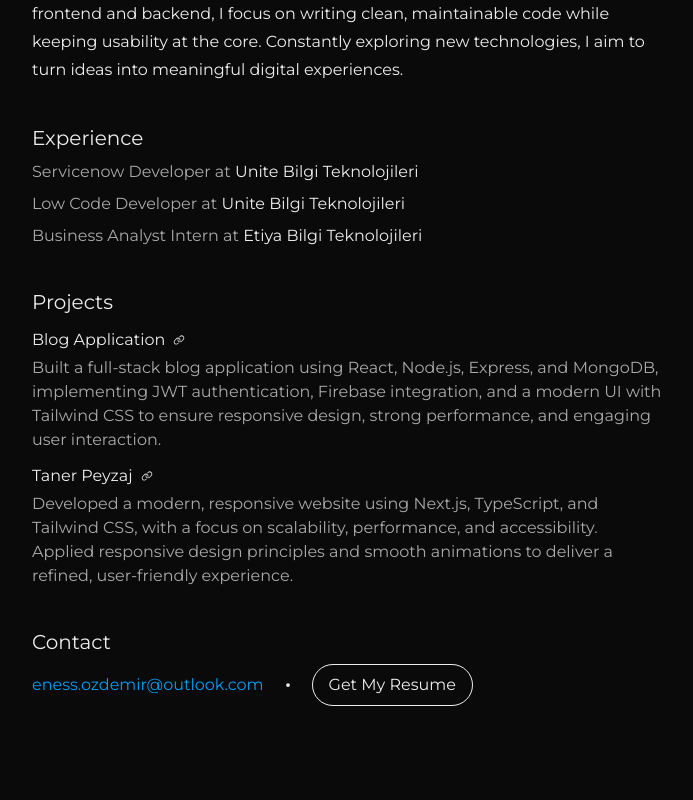
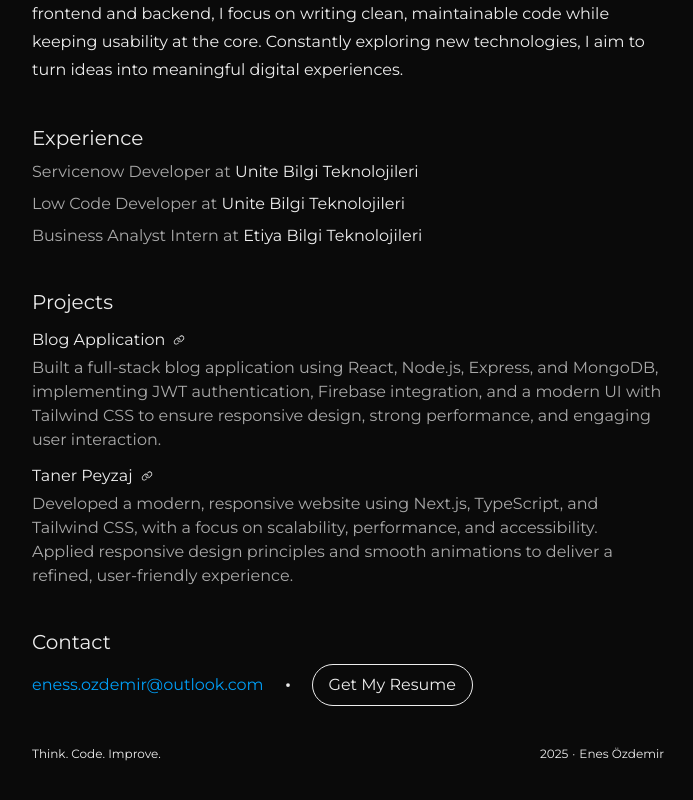
Before and after one commit to enessozdemir/personal-website, a React (Vite) app: page / in a window 1280 px wide. Shown: the part 192-992 px from the top of the page, without its empty margins (292-985 px from the left). Before the commit the page ends 938 px from the top, so only its background shows below. Built offline with nearby package versions, Linux system fonts and the light colour scheme.

Commit message:
footer added

```diff
--- a/src/App.tsx
+++ b/src/App.tsx
@@ -1,6 +1,7 @@
 import About from "./modules/about/components/About";
 import Contact from "./modules/contact/components/Contact";
 import Experience from "./modules/experience/components/Experience";
+import Footer from "./modules/footer/components/Footer";
 import Header from "./modules/header/components/Header";
 import Projects from "./modules/projects/components/Projects";
 
@@ -12,6 +13,7 @@ function App() {
       <Experience />
       <Projects />
       <Contact />
+      <Footer />
     </div>
   );
 }
--- a/src/modules/contact/components/Contact.tsx
+++ b/src/modules/contact/components/Contact.tsx
@@ -18,7 +18,7 @@ const Contact = () => {
         <a
           href="/cv/Enes_Ozdemir_Resume.pdf"
           download={"Enes Özdemir Resume"}
-          className="border rounded-full py-2 px-4"
+          className="border rounded-full py-2 px-4 hover:opacity-80 transition-all"
         >
           Get My Resume
         </a>
--- /dev/null
+++ b/src/modules/footer/components/Footer.tsx
@@ -0,0 +1,15 @@
+const Footer = () => {
+  return (
+    <div className="mt-10 flex justify-between items-center text-xs">
+      <p>Think. Code. Improve.</p>
+
+      <div className="flex gap-1 items-center">
+        <p>{new Date().getFullYear()}</p>
+        <span> · </span>
+        <p className=""> Enes Özdemir</p>
+      </div>
+    </div>
+  );
+};
+
+export default Footer;
```
